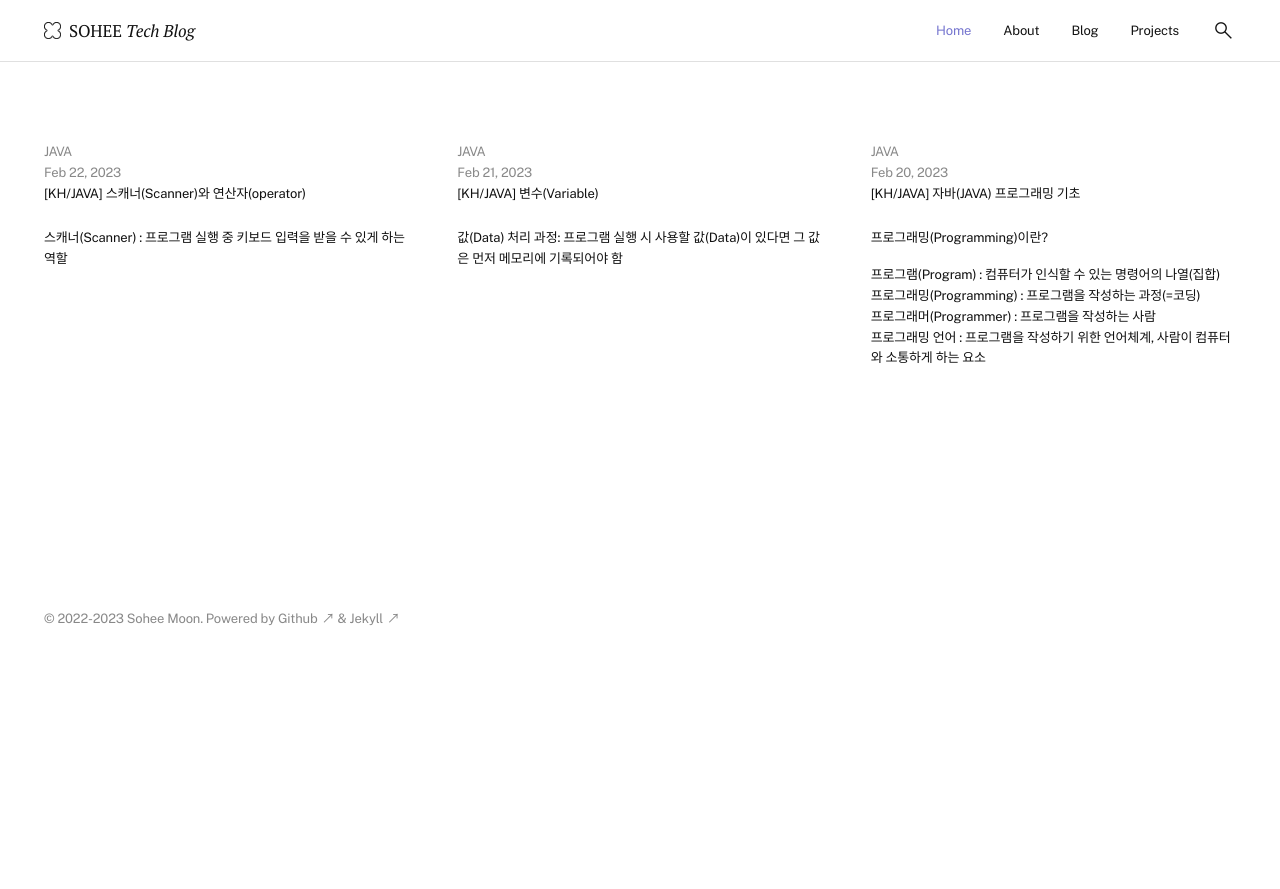
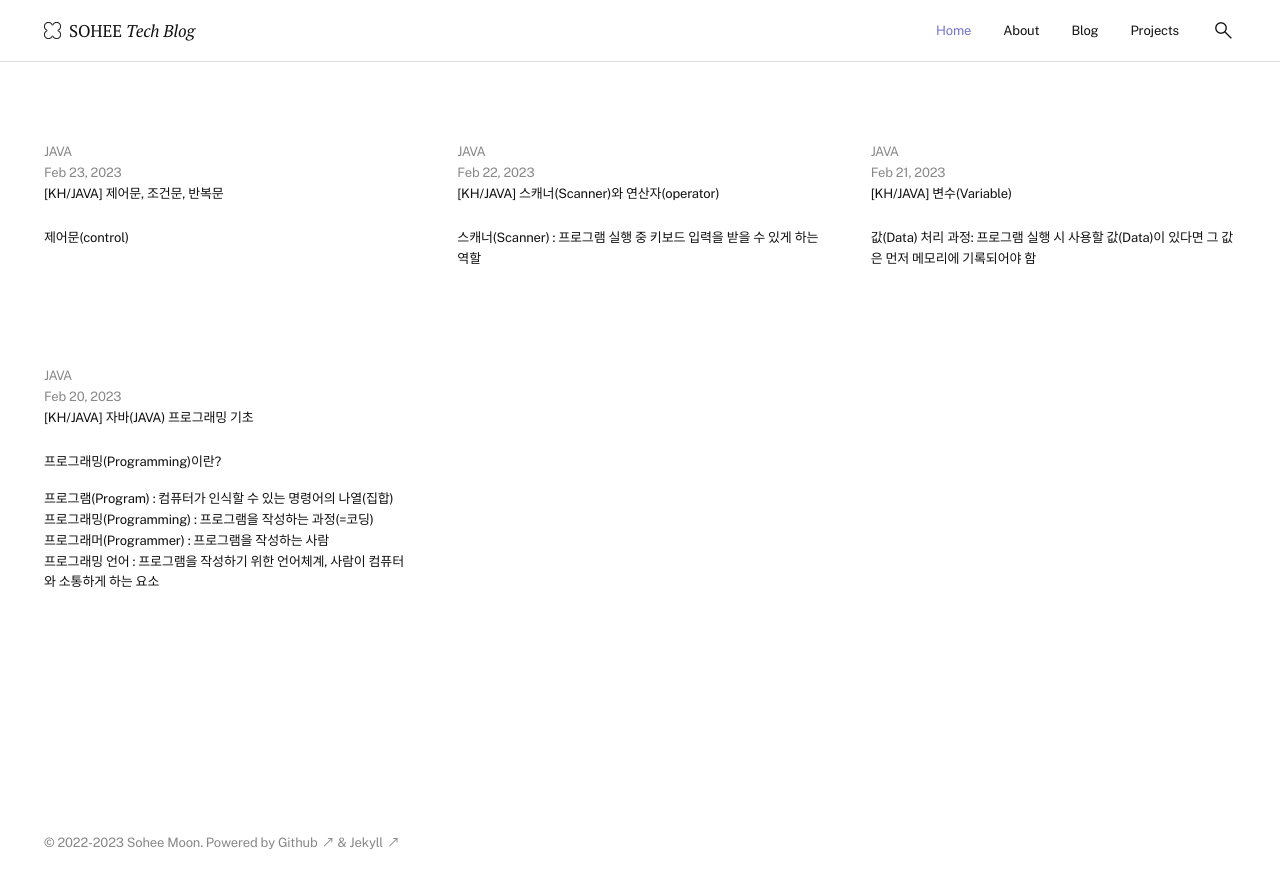
Before and after one commit to soheetech/soheetech.github.io, a Jekyll site: the page built from index.md, in a window 1280 px wide. Shown: the top 889 px of the page. Built offline with Jekyll 4.4.1, drawn with Linux system fonts in a browser that asks for light colours.

Commit message:
Update and rename _drafts/kh04.md to _posts/2023-02-27-kh-04-java-control.md

```diff
--- a/_drafts/kh04.md
+++ b/_posts/2023-02-27-kh-04-java-control.md
@@ -1,15 +1,21 @@
 ---
 layout: post
 
-title: "03 - "
-category: java
+title: "[KH/JAVA] 제어문, 조건문, 반복문"
+category: JAVA
 tags:
   - kh
   - java
   - control
+  - if
+  - switch
+  - for
+  - while
 
 date: 2023-02-23
 last_modified_at: 2023-02-25
+
+published: true
 ---
 
 제어문(control)
```
